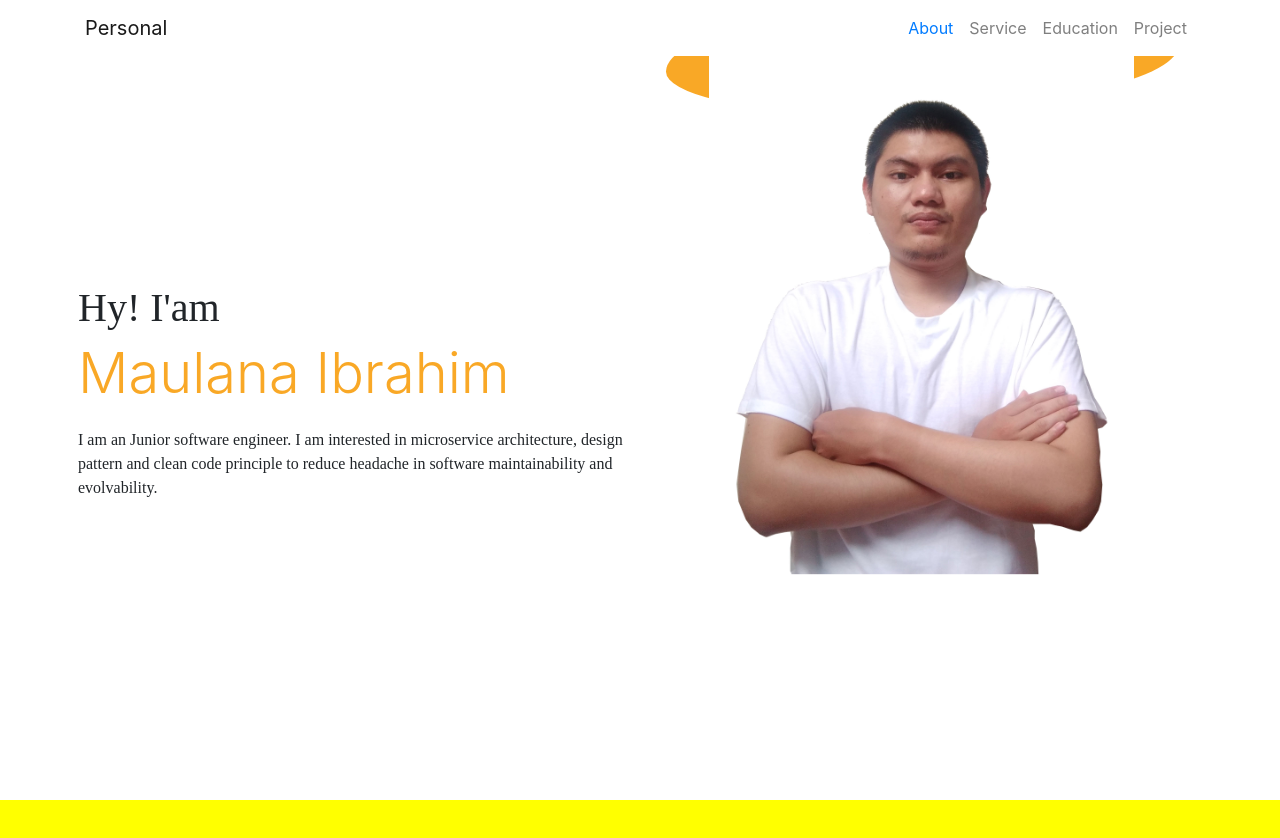
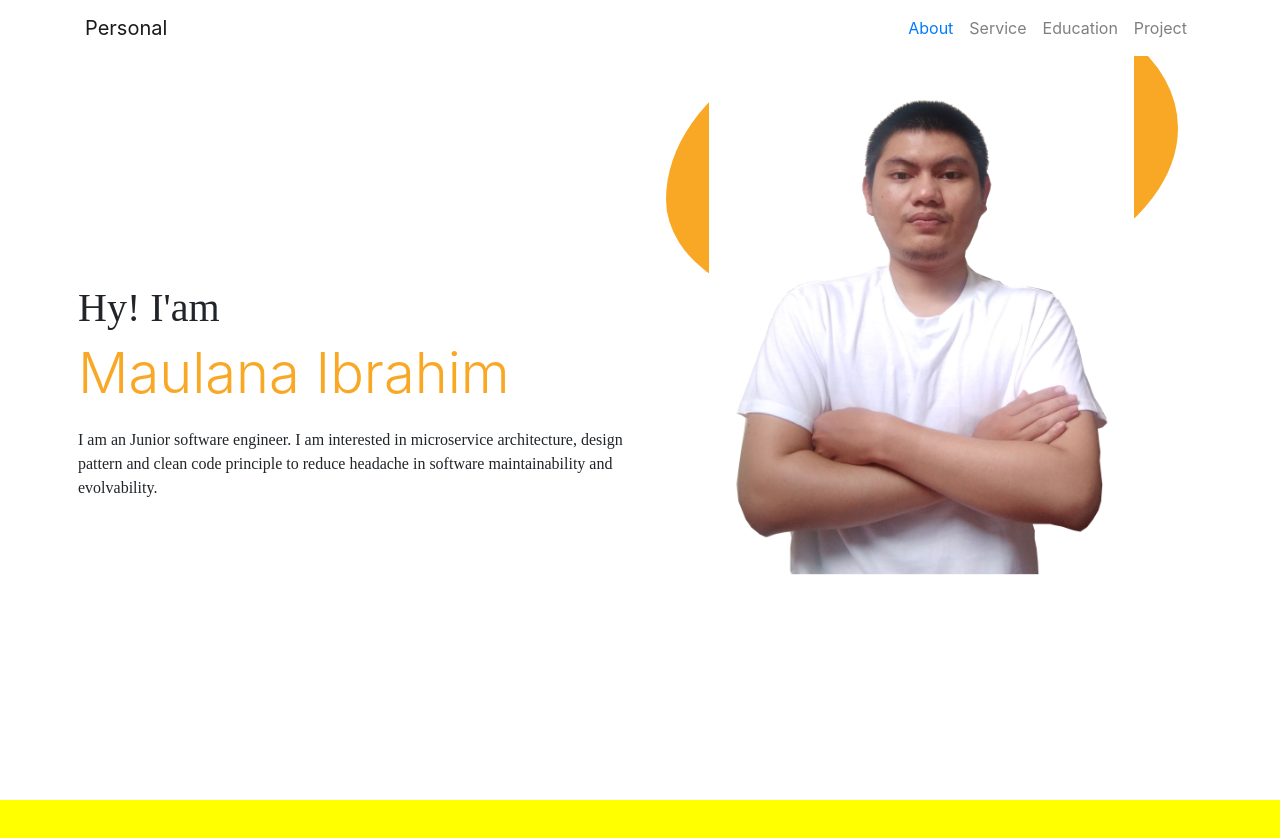
Before and after one commit to MaulIbra/react_profile, a React (Create React App) app: page / in a window 1280 px wide. Shown: the top 838 px of the page. Built offline with nearby package versions, Linux system fonts and the light colour scheme.

Commit message:
try ci/cd

```diff
--- a/src/App.css
+++ b/src/App.css
@@ -43,7 +43,7 @@
 .shape {
     position: absolute;
     width: 512px;
-    height: 112px;
+    height: 312px;
     background-color: #F9A826;
     border-radius: 66% 34% 66% 34% / 64% 41% 59% 36%;
   margin-bottom: auto;
```
